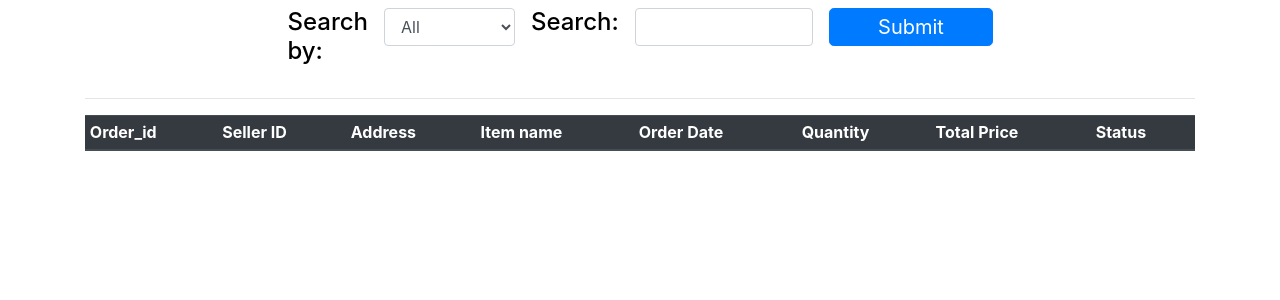
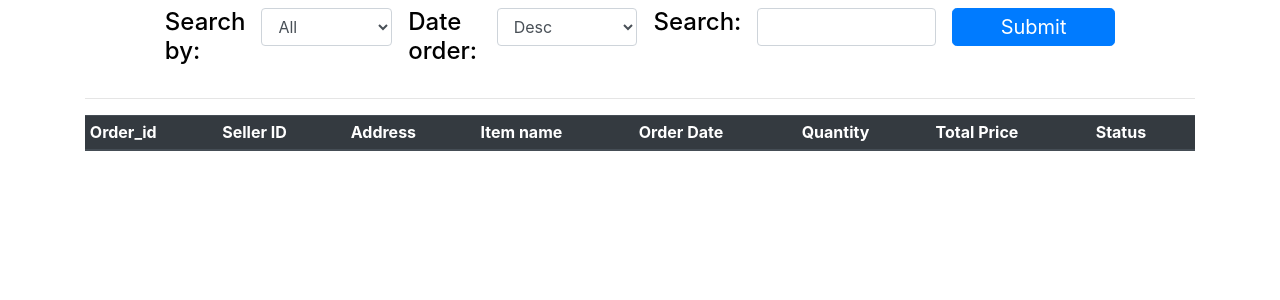
Before and after one commit to Elnifio/CHTeam, a Flask app: page /buy_history in a window 1280 px wide. Shown: the part 56-356 px from the top of the page. Run offline with Flask 2, Linux system fonts and the light colour scheme; the visitor is signed in with stand-in values (Sample User, id 1); data comes from the database, SQL or seed files in the repository; lists and menus that the app fills with data are empty.

Commit message:
csh_fix_buy_history

```diff
--- a/Minizon/MiniAmazon/forms.py
+++ b/Minizon/MiniAmazon/forms.py
@@ -79,7 +79,9 @@ class ItemEditForm(FlaskForm):
 
 
 class BuyHistoryForm(FlaskForm):
-    search_by = SelectField(label='Search By', choices=['All','Item', 'Seller', 'Date'])
+    search_by = SelectField(label='Search By', choices=['All','Item', 'Seller'])
+    # all: returns all purchase history in default order, regardless of key words
+    sort_by = SelectField(label='Sort By date', choices=['Desc', 'Asc'])
     search = StringField(label='Keyword', validators=[DataRequired(),
                                                       Regexp(regex, message="Keyword"+letter_constraint)])
     submit = SubmitField(label='Submit')
--- a/Minizon/MiniAmazon/routes.py
+++ b/Minizon/MiniAmazon/routes.py
@@ -773,8 +773,34 @@ def buy_history_page():
         if form.validate_on_submit():
             # process search
             query = Order.query.filter(Order.buyer_id == current_user.id)
-            # process sort and order
-            buy_order = query.join(Order_item, Order_item.order_id == Order.id).order_by(Order.Date.desc()).all()
+            if form.sort_by.data == 'Desc':
+                if form.search_by.data == 'All':
+                    buy_order = query.join(Order_item, Order_item.order_id == Order.id).order_by(desc(Order.Date)).all()
+                elif form.search_by.data == 'Item':
+                    search = form.search.data
+                    buy_order = query.join(Order_item, Order_item.order_id == Order.id).join(Item, Item.id==Order_item.item_id).filter(db.or_(
+                    Item.name.ilike(f'%{search}%'),
+                    Item.description.ilike(f'%{search}%')
+                    )).order_by(desc(Order.Date)).all()
+                elif form.search_by.data == 'Seller':
+                    search = form.search.data
+                    buy_order = query.join(Order_item, Order_item.order_id == Order.id).join(User, User.id==Order_item.seller_id).filter(db.or_(
+                    User.name.ilike(f'%{search}%'))
+                    ).order_by(desc(Order.Date)).all()
+            else:
+                if form.search_by.data == 'All':
+                    buy_order = query.join(Order_item, Order_item.order_id == Order.id).order_by(asc(Order.Date)).all()
+                elif form.search_by.data == 'Item':
+                    search = form.search.data
+                    buy_order = query.join(Order_item, Order_item.order_id == Order.id).join(Item, Item.id==Order_item.item_id).filter(db.or_(
+                    Item.name.ilike(f'%{search}%'),
+                    Item.description.ilike(f'%{search}%')
+                    )).order_by(asc(Order.Date)).all()
+                elif form.search_by.data == 'Seller':
+                    search = form.search.data
+                    buy_order = query.join(Order_item, Order_item.order_id == Order.id).join(User, User.id==Order_item.seller_id).filter(db.or_(
+                    User.name.ilike(f'%{search}%'))
+                    ).order_by(asc(Order.Date)).all()
         if form.errors != {}:
             for err_msg in form.errors.values():
                 flash(f'Error: {err_msg}', category='danger')
--- a/Minizon/MiniAmazon/templates/buy_history.html
+++ b/Minizon/MiniAmazon/templates/buy_history.html
@@ -13,6 +13,12 @@
             <div class="d-flex flex-row">
                 <h4 class="mr-3">Search by: </h4>
                 {{ form.search_by(class="form-control") }}
+            </div>
+        </div>
+        <div class="p-2 bd-highlight">
+            <div class="d-flex flex-row">
+                <h4 class="mr-3">Date order: </h4>
+                {{ form.sort_by(class="form-control") }}
             </div>
         </div>
         <div class="p-2 bd-highlight">
```
